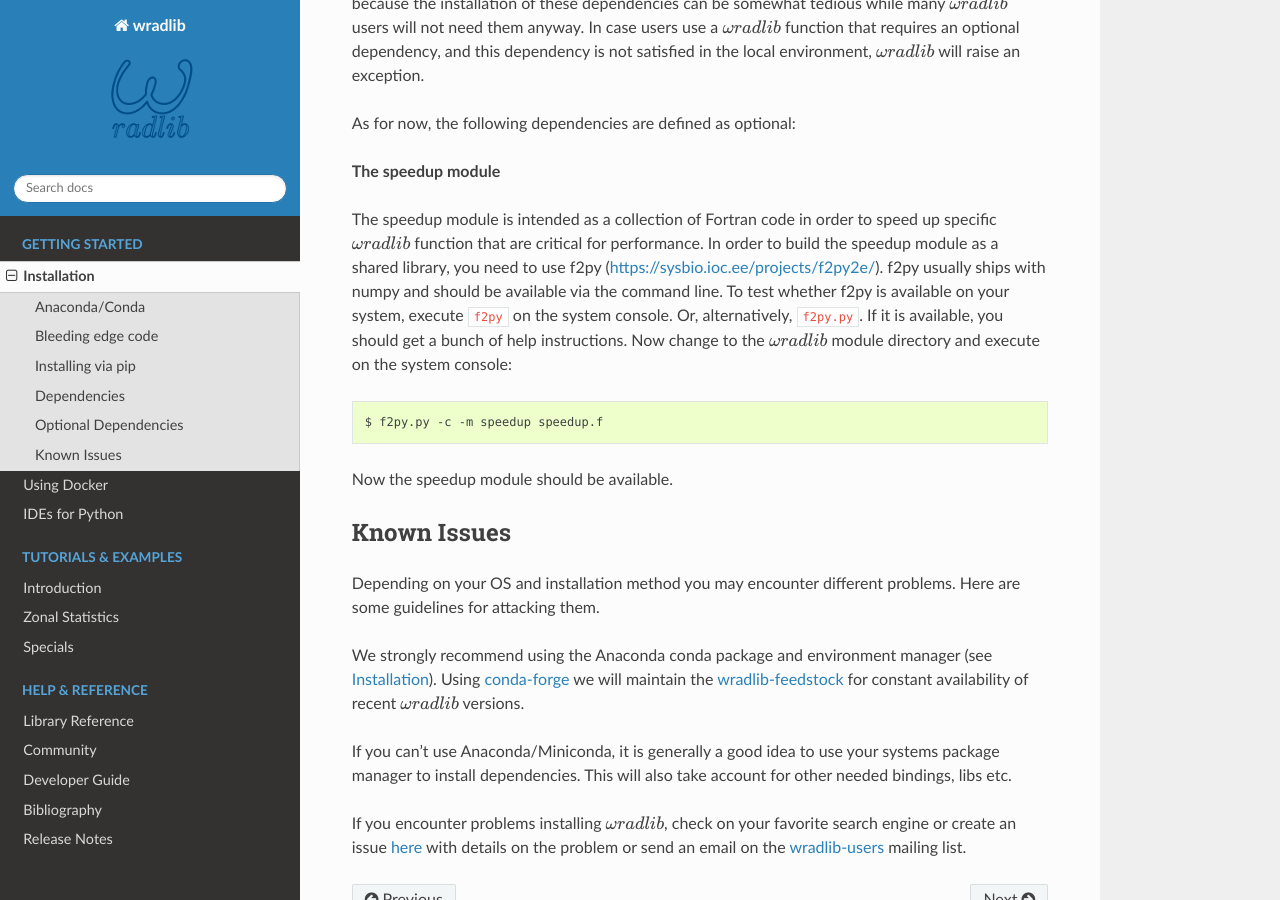
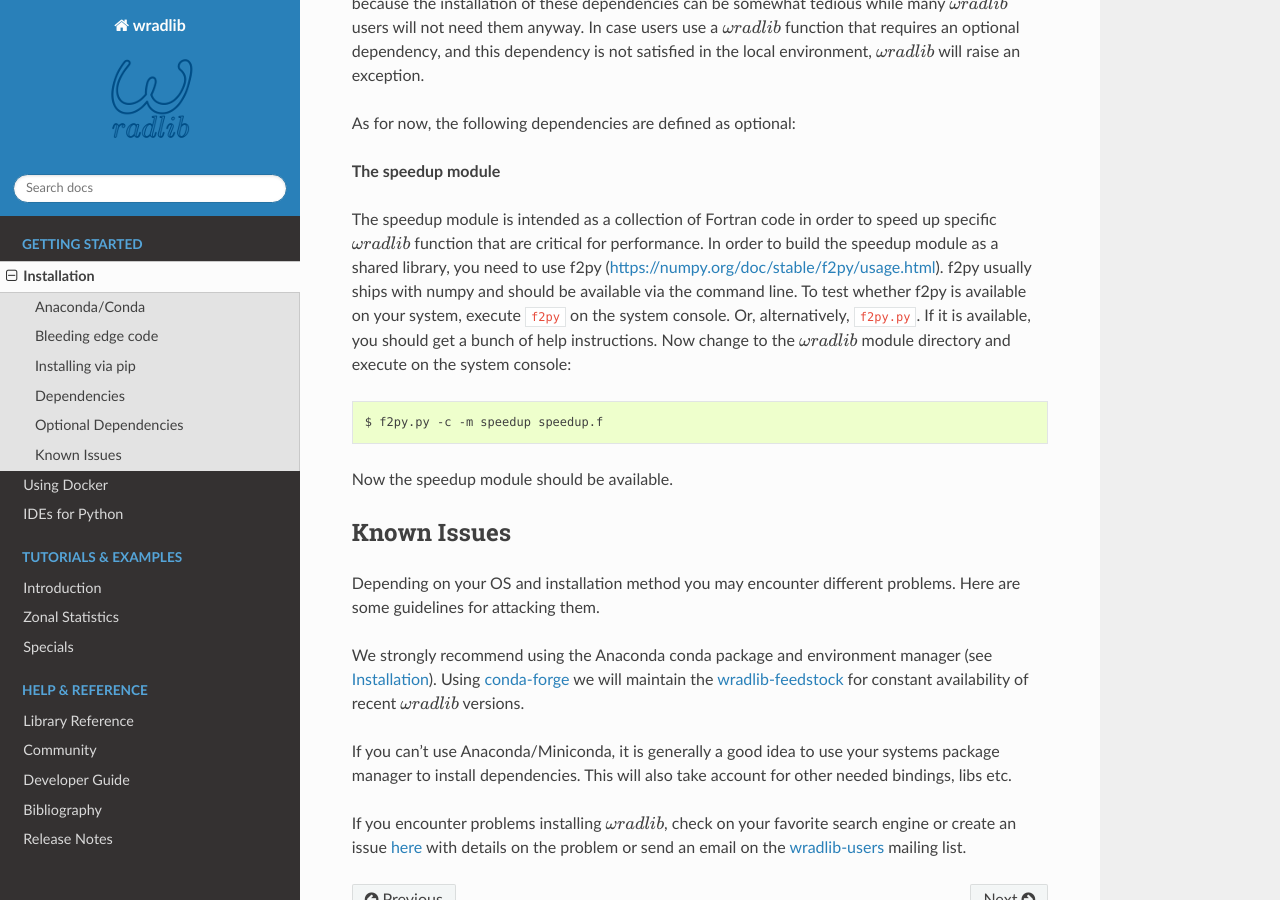
Before and after one commit to wradlib/wradlib-docs, a Sphinx documentation site: the page built from source/installation.rst, in a window 1280 px wide and 900 px high, scrolled down 3980 px. Built offline with Sphinx 7.4.7 and the Read the Docs theme 2.0.0, drawn with Linux system fonts in a browser that asks for light colours; pages that are not in the unit, such as notebooks, are missing from menus; the version number could not be read and is left out; some of the changed lines change nothing that is shown.

Commit message:
DOC: fix links, add minimal gdal intersphinx objects.inv

```diff
--- a/source/conf.py
+++ b/source/conf.py
@@ -261,22 +261,25 @@
     'sphinx': ('https://www.sphinx-doc.org/en/master/', None),
     'xarray': ('https://xarray.pydata.org/en/stable/', None),
     'cartopy': ('https://scitools.org.uk/cartopy/docs/latest/', None),
+    'gdal': ('https://gdal.org/python/', "objects_gdal.inv")
 }
 
 # -- Napoleon settings for docstring processing -------------------------------
 napoleon_google_docstring = False
 napoleon_numpy_docstring = True
-napoleon_include_private_with_doc = False
-napoleon_include_special_with_doc = False
-napoleon_include_init_with_doc = False
-napoleon_use_admonition_for_examples = False
-napoleon_use_admonition_for_notes = False
-napoleon_use_admonition_for_references = False
+#napoleon_include_private_with_doc = False
+#napoleon_include_special_with_doc = False
+#napoleon_include_init_with_doc = False
+#napoleon_use_admonition_for_examples = False
+#napoleon_use_admonition_for_notes = False
+#napoleon_use_admonition_for_references = False
 napoleon_use_param = False
 napoleon_use_rtype = False
 napoleon_preprocess_types = True
 napoleon_type_aliases = {
+    "scalar": ":term:`scalar`",
     "sequence": ":term:`sequence`",
+    "callable": ":py:func:`callable`",
     "file-like": ":term:`file-like <file-like object>`",
     "array-like": ":term:`array-like <array_like>`",
     "Path": "~~pathlib.Path",
--- a/source/installation.rst
+++ b/source/installation.rst
@@ -166,7 +166,7 @@
 **The speedup module**
 
 The speedup module is intended as a collection of Fortran code in order to speed up specific :math:`\omega radlib` function that are critical for performance.
-In order to build the speedup module as a shared library, you need to use f2py (https://sysbio.ioc.ee/projects/f2py2e/). f2py usually ships with numpy and should be available via the command line. To test whether f2py is available on your system, execute ``f2py`` on the system console. Or, alternatively, ``f2py.py``. If it is available, you should get a bunch of help instructions. Now change to the :math:`\omega radlib` module directory and execute on the system console::
+In order to build the speedup module as a shared library, you need to use f2py (https://numpy.org/doc/stable/f2py/usage.html). f2py usually ships with numpy and should be available via the command line. To test whether f2py is available on your system, execute ``f2py`` on the system console. Or, alternatively, ``f2py.py``. If it is available, you should get a bunch of help instructions. Now change to the :math:`\omega radlib` module directory and execute on the system console::
 
     $ f2py.py -c -m speedup speedup.f
 
--- a/source/refs.bib
+++ b/source/refs.bib
@@ -31,7 +31,6 @@
 author = "Kraemer, S. and Verworn, H. R.",
 title = "{11th International Conference on Urban Drainage, Edinburgh, Scotland, UK, 2008 Improved C-band radar data processing for real time control of urban drainage systems}",
 year = "2008",
-url="https://web.sbe.hw.ac.uk/staffprofiles/bdgsa/11th_International_Conference_on_Urban_Drainage_CD/ICUD08/pdfs/105.pdf"
 }
 
 @article {Jacobi2016,
@@ -70,7 +69,7 @@
 title = "{Radargestuetzte Schaetzung von Niederschlagsensembles (in German)}",
 year = {2010},
 howpublished = "{Bronstert et al. (Eds.). Operationelle Abfluss- und Hochwasservorhersage in Quellgebieten. Final Project Report, pp. 113-118.}",
-url = "http://www.rimax-hochwasser.de/fileadmin/user_uploads/RIMAX_PUB_22_0015_Abschlussbericht\ OPAQUE_final.pdf"
+doi: ={https://doi.org/10.2314/GBV:65175206X}
 }
 
 @article{Vulpiani2012,
```
Also changed, not shown: 1 other file.
